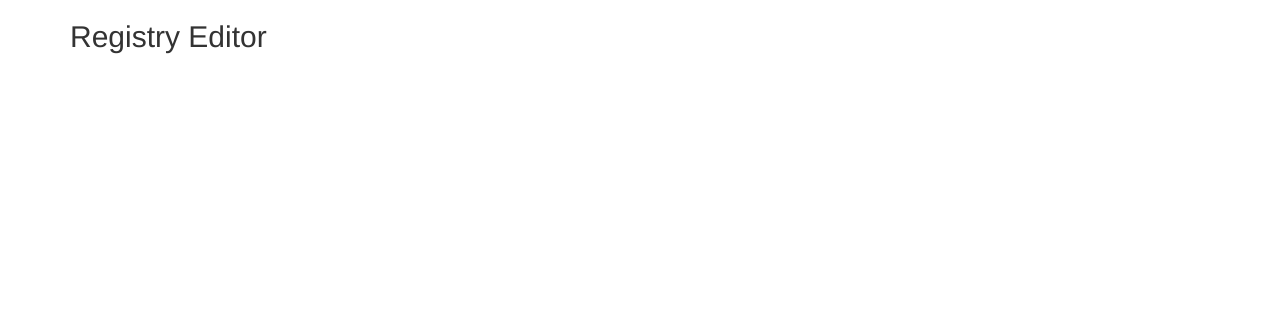
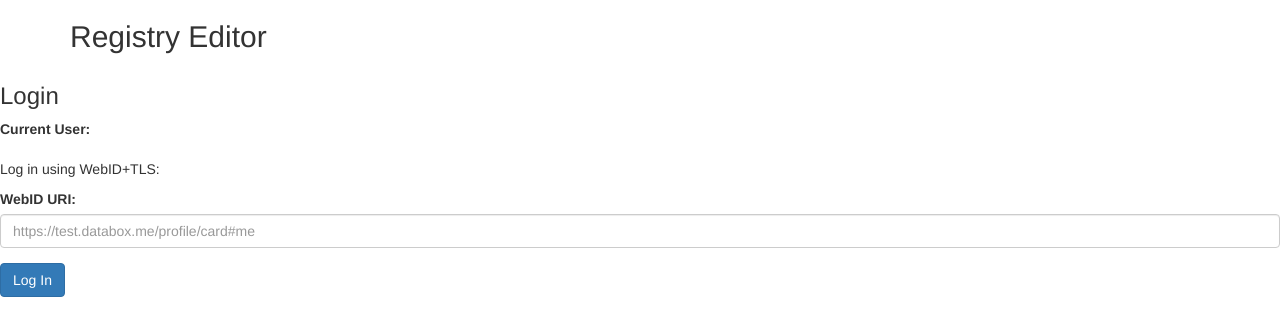
Before and after one commit to dmitrizagidulin/solid-type-registry-editor, a plain HTML site: page index.html in a window 1280 px wide. Drawn offline with nearby package versions, Linux system fonts and the light colour scheme.

Commit message:
Fix URLs

```diff
--- a/index.html
+++ b/index.html
@@ -9,9 +9,9 @@
     <!-- Solid Demo template/stylesheet -->
     <link rel="stylesheet" href="./css/app.css">
     <!-- Import RDFLib dependency. Creates a $rdf global variable -->
-    <script src="https://linkeddata.github.io/rdflib.js/archive/rdflib-0.5.0.min.js"></script>
+    <script src="https://solid.github.io/releases/rdflib.js/rdflib-0.5.0.min.js"></script>
     <!-- Import Solid.js itself -->
-    <script src="https://solid.github.io/solid.js/dist/solid-0.13.0.min.js"></script>
+    <script src="https://solid.github.io/releases/solid.js/solid-0.13.0.min.js"></script>
     <script src="./app.js"></script>
   </head>
   <body>
@@ -20,5 +20,23 @@
         <h2>Registry Editor</h2>
       </div>
     </div><!-- / page's .container -->
+    <div class="demo-section">
+  <h3>Login</h3>
+    <form>
+      <div class="form-group">
+        <label>Current User:</label>
+
+      </div>
+      <p>Log in using WebID+TLS:</p>
+      <div class="form-group">
+        <label for="webIdUri">WebID URI:</label>
+        <input type="text" class="form-control" id="webIdUri" placeholder="https://test.databox.me/profile/card#me">
+      </div>
+      <!-- See the loginTest() function below -->
+      <button type="button" class="btn btn-primary"
+        id="login">Log In</button>
+    </form>
+</div> <!-- / Login Test section -->
+
   </body>
 </html>
```
